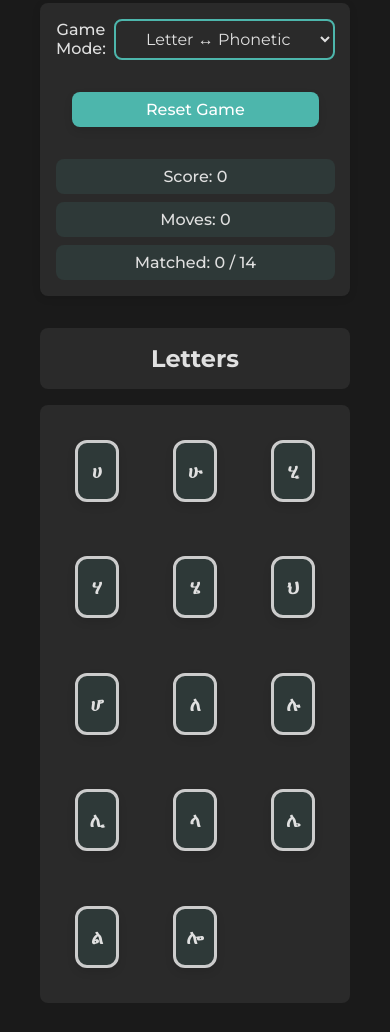
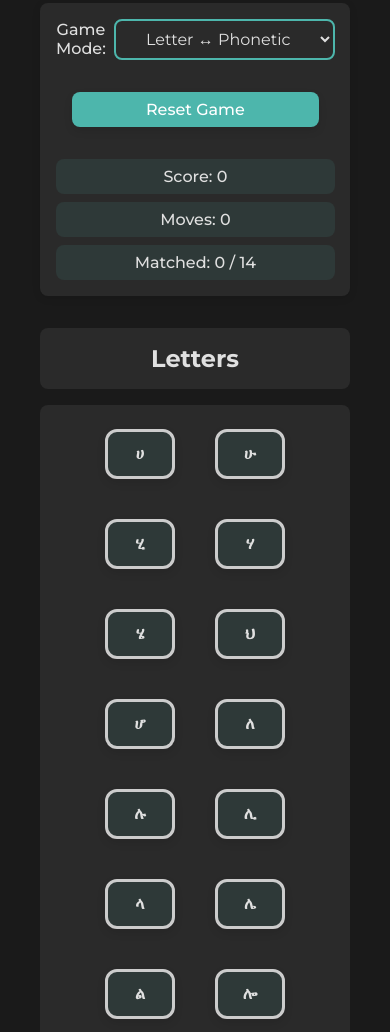
Before and after one commit to E1iteCoder/abugida, a React app: page /dashboard/practice in a window 390 px wide. Shown: the part 527-1559 px from the top of the page. Built offline with nearby package versions, Linux system fonts and the light colour scheme; some packages are replaced by stand-ins of ours; no server answers.

Commit message:
Change matching game layout to horizontal rows instead of vertical columns

```diff
--- a/src/client/components/matchingGame.jsx
+++ b/src/client/components/matchingGame.jsx
@@ -201,9 +201,9 @@ export default function MatchingGame({ currentPage = 1, topicKey }) {
       )}
 
       <div className="matching-game-board">
-        <div className="left-column">
+        <div className="top-row">
           <h3>Letters</h3>
-          <div className="cards-grid">
+          <div className="cards-row">
             {gameCards.leftCards.map((card) => (
               <button
                 key={card.id}
@@ -223,13 +223,13 @@ export default function MatchingGame({ currentPage = 1, topicKey }) {
           </div>
         </div>
 
-        <div className="right-column">
+        <div className="bottom-row">
           <h3>
             {gameMode === "letter-phonetic" && "Phonetics"}
             {gameMode === "letter-name" && "Names"}
             {gameMode === "letter-description" && "Descriptions"}
           </h3>
-          <div className="cards-grid">
+          <div className="cards-row">
             {gameCards.rightCards.map((card) => (
               <button
                 key={card.id}
--- a/src/client/styles/dashboard/matchingGame.css
+++ b/src/client/styles/dashboard/matchingGame.css
@@ -102,21 +102,21 @@
 }
 
 .matching-game-board {
-  display: grid;
-  grid-template-columns: 1fr 1fr;
+  display: flex;
+  flex-direction: column;
   gap: 2rem;
   margin-top: 2rem;
 }
 
-.left-column,
-.right-column {
+.top-row,
+.bottom-row {
   display: flex;
   flex-direction: column;
   gap: 1rem;
 }
 
-.left-column h3,
-.right-column h3 {
+.top-row h3,
+.bottom-row h3 {
   text-align: center;
   margin: 0;
   padding: 1rem;
@@ -126,18 +126,20 @@
   font-size: 1.5rem;
 }
 
-.cards-grid {
-  display: grid;
-  grid-template-columns: repeat(auto-fit, minmax(80px, 1fr));
+.cards-row {
+  display: flex;
+  flex-direction: row;
+  flex-wrap: wrap;
+  justify-content: center;
   gap: 1rem;
   padding: 1rem;
   background: var(--card);
   border-radius: 0.5rem;
-  min-height: 300px;
+  min-height: 120px;
 }
 
 .game-card {
-  padding: 1.5rem;
+  padding: 1rem 1.5rem;
   background: var(--card-hover);
   border: 3px solid var(--disabled, #ccc);
   border-radius: 0.75rem;
@@ -146,12 +148,14 @@
   color: var(--fg);
   cursor: pointer;
   transition: all 0.3s ease;
+  min-width: 100px;
   min-height: 80px;
   display: flex;
   align-items: center;
   justify-content: center;
   text-align: center;
   word-break: break-word;
+  flex: 0 1 auto;
 }
 
 .game-card:hover:not(:disabled) {
@@ -181,10 +185,6 @@
 
 /* Responsive design */
 @media (max-width: 768px) {
-  .matching-game-board {
-    grid-template-columns: 1fr;
-  }
-
   .game-header {
     flex-direction: column;
     align-items: stretch;
@@ -200,14 +200,30 @@
     gap: 0.5rem;
   }
 
-  .cards-grid {
-    grid-template-columns: repeat(auto-fit, minmax(60px, 1fr));
+  .cards-row {
+    gap: 0.75rem;
+    padding: 0.75rem;
   }
 
   .game-card {
     font-size: 1.2rem;
-    padding: 1rem;
+    padding: 0.75rem 1rem;
+    min-width: 80px;
     min-height: 60px;
+  }
+}
+
+@media (max-width: 480px) {
+  .cards-row {
+    gap: 0.5rem;
+    padding: 0.5rem;
+  }
+
+  .game-card {
+    font-size: 1rem;
+    padding: 0.5rem 0.75rem;
+    min-width: 70px;
+    min-height: 50px;
   }
 }
 
```
